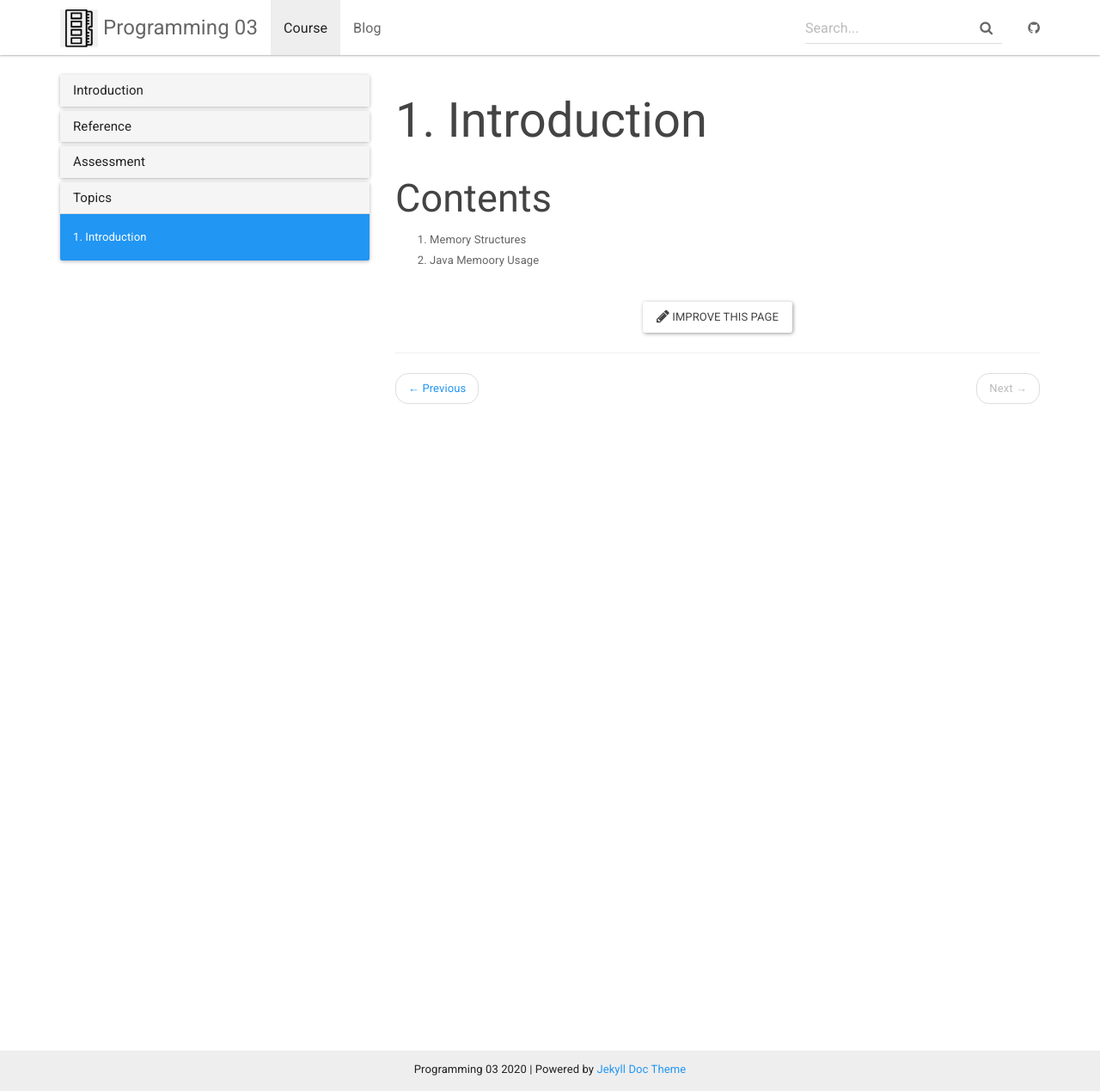
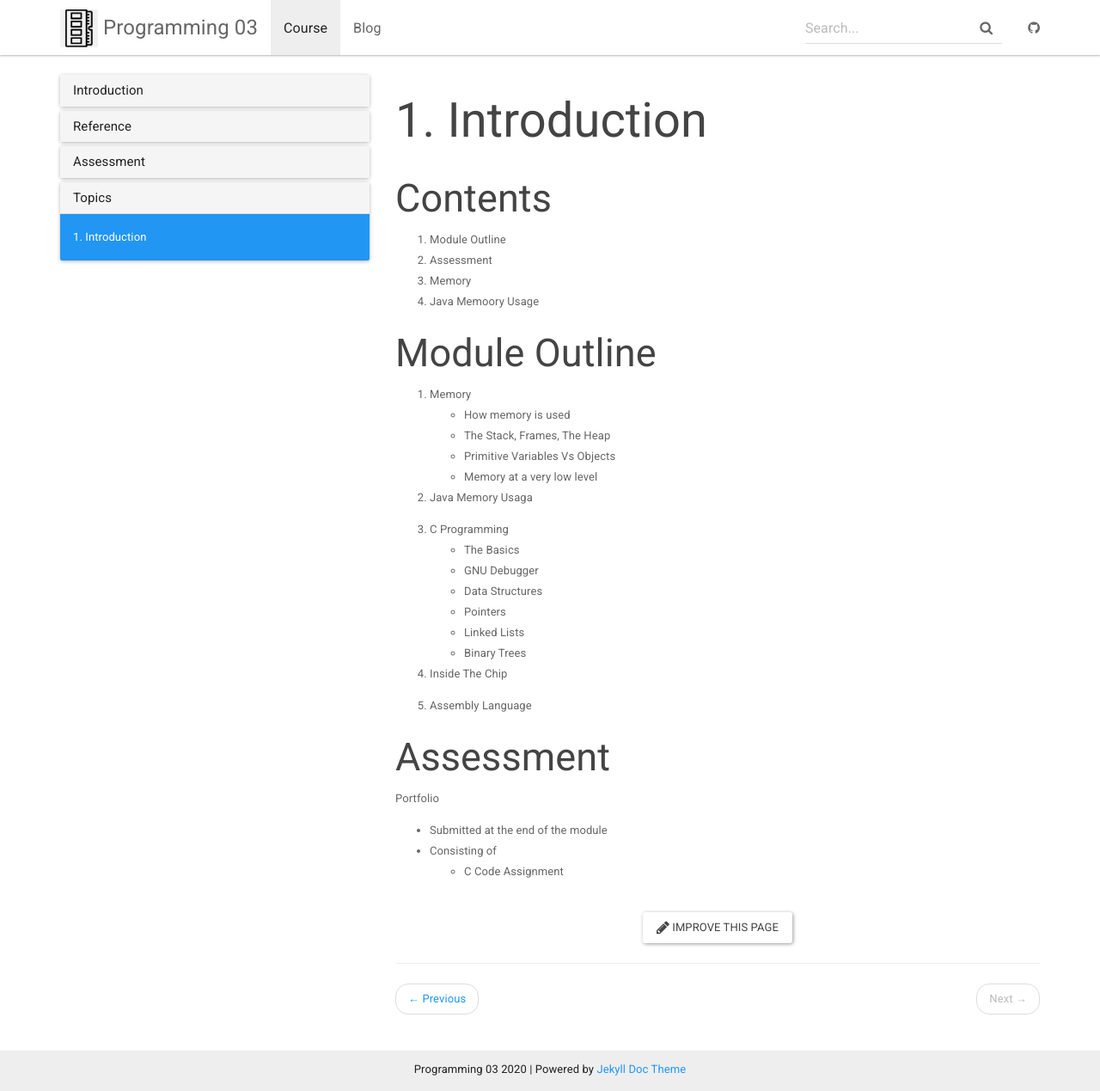
Before and after one commit to andyguestysj/prog03, a Jekyll site: the page built from _docs/topics/introduction.md, in a window 1280 px wide and 1269 px high. Shown: the whole window at 86% size. Built offline with Jekyll 4.4.1, drawn with Linux system fonts in a browser that asks for light colours.

```diff
--- a/_docs/topics/introduction.md
+++ b/_docs/topics/introduction.md
@@ -5,5 +5,36 @@
 
 ## Contents
 
-1. Memory Structures
-2. Java Memoory Usage
+1. Module Outline
+2. Assessment
+3. Memory
+4. Java Memoory Usage
+
+## Module Outline
+
+1. Memory
+  * How memory is used
+    * The Stack, Frames, The Heap
+    * Primitive Variables Vs Objects
+    * Memory at a very low level
+
+2. Java Memory Usaga
+
+3. C Programming
+  * The Basics
+  * GNU Debugger
+  * Data Structures
+  * Pointers
+  * Linked Lists
+  * Binary Trees
+
+4. Inside The Chip
+
+5. Assembly Language
+
+## Assessment
+
+Portfolio
+* Submitted at the end of the module
+* Consisting of
+  * C Code Assignment
```
